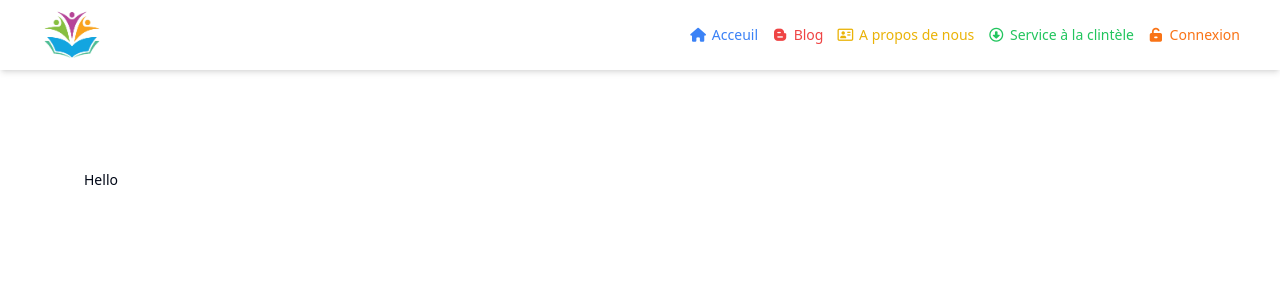
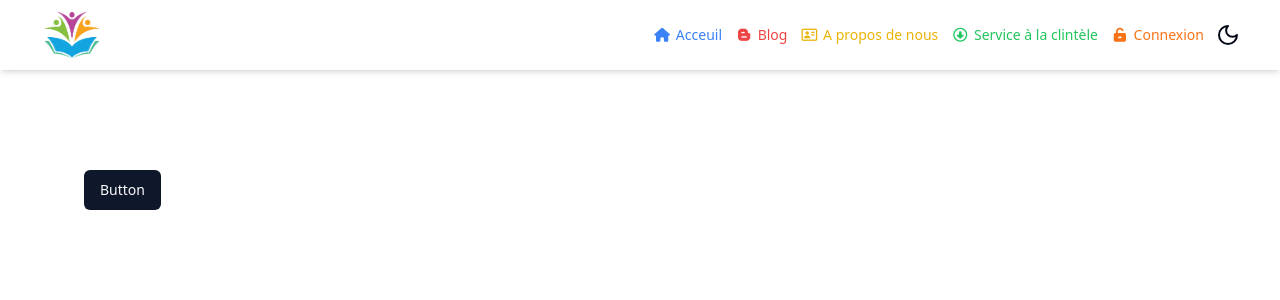
Before and after one commit to amineakkour/school-management, a React (Vite) app in the folder frontend/: page / in a window 1280 px wide. Shown: the top 300 px of the page. Built offline with nearby package versions, Linux system fonts and the light colour scheme.

Commit message:
Add dark mote toggle to the nav

```diff
--- a/frontend/package.json
+++ b/frontend/package.json
@@ -11,6 +11,7 @@
   },
   "dependencies": {
     "@hookform/resolvers": "^3.4.0",
+    "@radix-ui/react-slot": "^1.0.2",
     "class-variance-authority": "^0.7.0",
     "clsx": "^2.1.1",
     "lucide-react": "^0.379.0",
--- a/frontend/src/App.jsx
+++ b/frontend/src/App.jsx
@@ -7,11 +7,14 @@
 import MainLayout from "./Layout/MainLayout";
 import AboutUs from "./views/AboutUs";
 import PageNotFound from "./views/PageNotFound";
+import { ThemeProvider } from "./context/ThemeProvider";
+
 
 function App() {
 
   return (
     <BrowserRouter>
+      <ThemeProvider defaultTheme="dark" storageKey="vite-ui-theme">
         <Routes>
           <Route element={<MainLayout />}>
             <Route index element={<GuestHome />} />
@@ -28,6 +31,7 @@
 
           <Route path="*" element={<PageNotFound />} />
         </Routes>
+      </ThemeProvider>
     </BrowserRouter>
   )
 }
--- /dev/null
+++ b/frontend/src/components/ModeToggle.tsx
@@ -0,0 +1,13 @@
+import { Moon, Sun } from "lucide-react";
+import { useTheme } from "../context/ThemeProvider";
+
+export function ModeToggle() {
+  const { theme, setTheme } = useTheme()
+
+  return (
+
+    <button onClick={() => setTheme((t => t === "dark" ? "light" : "dark"))}>
+      { theme === "dark" ? <Sun /> : <Moon />}
+    </button>
+  )
+}
--- a/frontend/src/components/Navbar.jsx
+++ b/frontend/src/components/Navbar.jsx
@@ -1,6 +1,7 @@
 import { useState } from "react";
 import logo from "../assets/logo.png";
 import { Link } from "react-router-dom";
+import { ModeToggle } from "./ModeToggle";
 
 const colorsOmg = ['text-blue-500', 'text-red-500', 'text-yellow-500',   'text-green-500', 'text-orange-500',];
 
@@ -38,6 +39,8 @@
 
     <ul className={`right-to-left gap-3 block md:flex ${isOpen ? "" : "h-0"} overflow-hidden `}>
       {navItems.map((item, ind) => <li className="pop-up bg-red- my-3" key={ind}><Link className={`${colorsOmg[ind]} hover:text-purple-500`} to={item.path}><i className={`inline-block min-w-5 text-center ${item.fontAwsomeIconClass}`}></i> {item.label}</Link></li>)}
+
+      <ModeToggle />
     </ul>
   </nav>
   )
--- /dev/null
+++ b/frontend/src/components/ui/button.jsx
@@ -0,0 +1,47 @@
+import * as React from "react"
+import { Slot } from "@radix-ui/react-slot"
+import { cva } from "class-variance-authority";
+
+import { cn } from "@/lib/utils"
+
+const buttonVariants = cva(
+  "inline-flex items-center justify-center whitespace-nowrap rounded-md text-sm font-medium ring-offset-background transition-colors focus-visible:outline-none focus-visible:ring-2 focus-visible:ring-ring focus-visible:ring-offset-2 disabled:pointer-events-none disabled:opacity-50",
+  {
+    variants: {
+      variant: {
+        default: "bg-primary text-primary-foreground hover:bg-primary/90",
+        destructive:
+          "bg-destructive text-destructive-foreground hover:bg-destructive/90",
+        outline:
+          "border border-input bg-background hover:bg-accent hover:text-accent-foreground",
+        secondary:
+          "bg-secondary text-secondary-foreground hover:bg-secondary/80",
+        ghost: "hover:bg-accent hover:text-accent-foreground",
+        link: "text-primary underline-offset-4 hover:underline",
+      },
+      size: {
+        default: "h-10 px-4 py-2",
+        sm: "h-9 rounded-md px-3",
+        lg: "h-11 rounded-md px-8",
+        icon: "h-10 w-10",
+      },
+    },
+    defaultVariants: {
+      variant: "default",
+      size: "default",
+    },
+  }
+)
+
+const Button = React.forwardRef(({ className, variant, size, asChild = false, ...props }, ref) => {
+  const Comp = asChild ? Slot : "button"
+  return (
+    (<Comp
+      className={cn(buttonVariants({ variant, size, className }))}
+      ref={ref}
+      {...props} />)
+  );
+})
+Button.displayName = "Button"
+
+export { Button, buttonVariants }
--- /dev/null
+++ b/frontend/src/context/ThemeProvider.tsx
@@ -0,0 +1,53 @@
+import { createContext, useContext, useEffect, useState } from "react"
+
+const initialState = {
+  theme: "system",
+  setTheme: () => null,
+}
+
+const ThemeProviderContext = createContext(initialState)
+
+export function ThemeProvider({ children, defaultTheme = "system", storageKey = "vite-ui-theme", ...props }) {
+  const [theme, setTheme] = useState("light");
+
+  useEffect(() => {
+    const root = window.document.documentElement
+
+    root.classList.remove("light", "dark")
+
+    if (theme === "system") {
+      const systemTheme = window.matchMedia("(prefers-color-scheme: dark)")
+        .matches
+        ? "dark"
+        : "light"
+
+      root.classList.add(systemTheme)
+      return
+    }
+
+    root.classList.add(theme)
+  }, [theme])
+
+  const value = {
+    theme,
+    setTheme: (theme: Theme) => {
+      localStorage.setItem(storageKey, theme)
+      setTheme(theme)
+    },
+  }
+
+  return (
+    <ThemeProviderContext.Provider {...props} value={value}>
+      {children}
+    </ThemeProviderContext.Provider>
+  )
+}
+
+export const useTheme = () => {
+  const context = useContext(ThemeProviderContext)
+
+  if (context === undefined)
+    throw new Error("useTheme must be used within a ThemeProvider")
+
+  return context
+}
--- a/frontend/src/views/Home.jsx
+++ b/frontend/src/views/Home.jsx
@@ -1,10 +1,10 @@
-import GuestNavbar from "../components/Navbar";
+import { Button } from "@/components/ui/button"
 
 export default function GuestHome() {
   return (
     <div>
       <div id="rain-bow"></div>
-      Hello
+      <Button>Button</Button>
     </div>
   );
 }
```
Also changed, not shown: 1 other file (tests, documents, lock files or other folders). Lines whose indentation alone changed are shown as unchanged.
